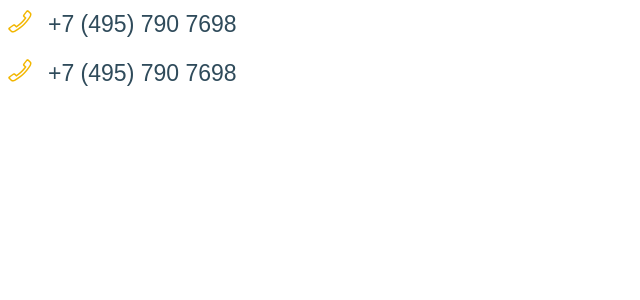
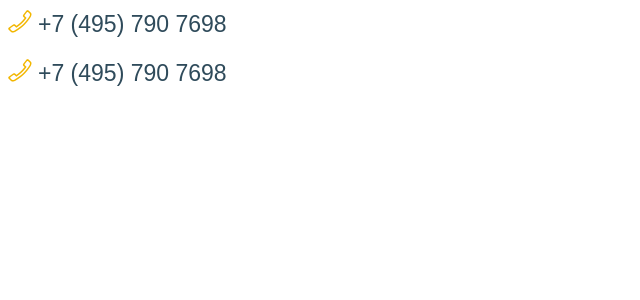
Before and after one commit to kvsemenoff/galvent, a PHP site: page /block/telefone/index.html in a window 1280 px wide. Shown: the top 300 px of the page, without its empty margins (0-640 px from the left). Run offline with PHP 8.4, Linux system fonts and the light colour scheme; style sheets or scripts are compiled from the project's sources.

Commit message:
fix telefone

```diff
--- a/block/telefone/telefone.css
+++ b/block/telefone/telefone.css
@@ -1,6 +1,6 @@
 @media only screen and (max-width: 700px) { .telefone-wrap { text-align: center; } }
 
-.telefone { font-family: "GothamProBold", arial, sans-serif; color: #2f4b5b; font-size: 23px; line-height: 1.3; padding: 2px 0 2 40px; margin-bottom: 15px; display: block; background: url(../img/telefone_ic.png) 0 2px no-repeat; }
+.telefone { font-family: "GothamProBold", arial, sans-serif; color: #2f4b5b; font-size: 23px; line-height: 1.3; padding: 2px 0 2px 30px; margin-bottom: 15px; display: block; background: url(../img/telefone_ic.png) 0 2px no-repeat; }
 @media only screen and (max-width: 700px) { .telefone { margin-bottom: 0; color: #fff; display: inline-block; }
   .telefone_header { font-size: 17px; padding: 2px 0 2 25px; background: url(../../img/telefone_ic-mini.png) 0 0 no-repeat; }
   .telefone_footer { font-size: 23px; } }
--- a/block/telefone/telefone.scss
+++ b/block/telefone/telefone.scss
@@ -8,7 +8,7 @@
 	color: #2f4b5b;
 	font-size: 23px;
 	line-height: 1.3;
-	padding: 2px 0 2 40px;
+	padding: 2px 0 2px 30px;
 	margin-bottom: 15px;
 	display: block;
 	background: url(../img/telefone_ic.png) 0 2px no-repeat;
```
